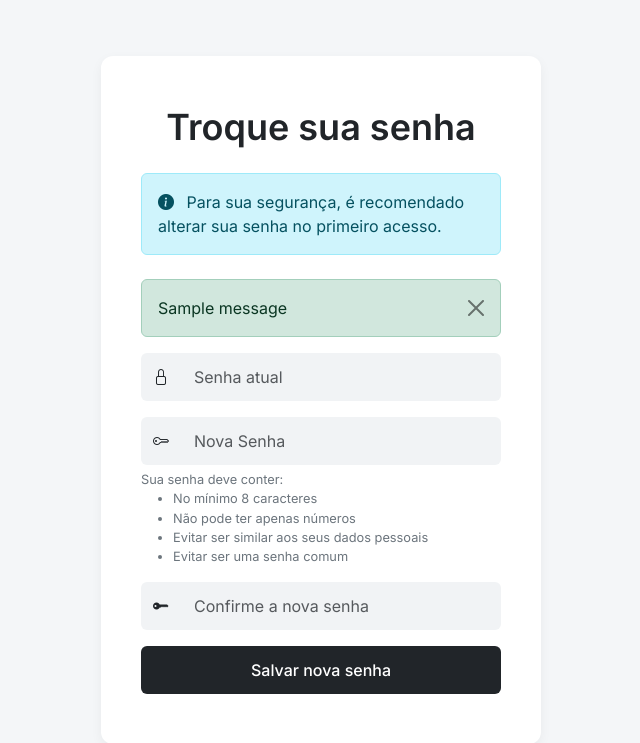
After one commit to gabriel-pagani/dashboards-control, a Django app: page /password-change/ in a window 1280 px wide. The commit adds this page. Shown: the top 743 px of the page, without its empty margins (319-959 px from the left). Run offline with Django 5.2, Linux system fonts and the light colour scheme; a user stored in the database is signed in; tables that the repository leaves empty hold one stand-in row (values such as "Sample post"); one stand-in notice (Sample message) is shown.

Commit message:
Adicionei uma tela para o usuário trocar de senha no primeiro login

```diff
--- /dev/null
+++ b/app/templates/auth/change_password.html
@@ -0,0 +1,100 @@
+{% extends 'base.html' %}
+{% load static %}
+
+{% block title %}Trocar Senha - Grupo SMI{% endblock %}
+
+{% block css %}
+<link href="{% static 'css/login.css' %}" rel="stylesheet">
+<style>
+    .password-help {
+        font-size: 0.8rem;
+        margin-top: 5px;
+        color: #6c757d;
+    }
+</style>
+{% endblock %}
+
+{% block content %}
+<div class="container">
+    <div class="login-container">
+        <h1 class="mb-4 text-center">Troque sua senha</h1>
+        <div class="alert alert-info mb-4" role="alert">
+            <i class="bi bi-info-circle-fill me-2"></i>
+            Para sua segurança, é recomendado alterar sua senha no primeiro acesso.
+        </div>
+
+        {% if messages %}
+        <div class="messages">
+            {% for message in messages %}
+            <div class="alert alert-{{ message.tags }} alert-dismissible fade show" role="alert">
+                {{ message }}
+                <button type="button" class="btn-close" data-bs-dismiss="alert" aria-label="Close"></button>
+            </div>
+            {% endfor %}
+        </div>
+        {% endif %}
+
+        <form method="post" novalidate>
+            {% csrf_token %}
+            <div class="mb-3">
+                <div class="input-group">
+                    <span class="input-group-text"><i class="bi bi-lock"></i></span>
+                    <input type="password" name="old_password" id="id_old_password" class="form-control" placeholder="Senha atual" required>
+                </div>
+                {% if form.old_password.errors %}
+                <div class="text-danger">
+                    {% for error in form.old_password.errors %}
+                    <small>{{ error }}</small>
+                    {% endfor %}
+                </div>
+                {% endif %}
+            </div>
+
+            <div class="mb-3">
+                <div class="input-group">
+                    <span class="input-group-text"><i class="bi bi-key"></i></span>
+                    <input type="password" name="new_password1" id="id_new_password1" class="form-control" placeholder="Nova Senha" required>
+                </div>
+                {% if form.new_password1.errors %}
+                <div class="text-danger">
+                    {% for error in form.new_password1.errors %}
+                    <small>{{ error }}</small>
+                    {% endfor %}
+                </div>
+                {% endif %}
+                <div class="password-help">
+                    <p class="m-0">Sua senha deve conter:</p>
+                    <ul>
+                        <li>No mínimo 8 caracteres</li>
+                        <li>Não pode ter apenas números</li>
+                        <li>Evitar ser similar aos seus dados pessoais</li>
+                        <li>Evitar ser uma senha comum</li>
+                    </ul>
+                </div>
+            </div>
+
+            <div class="mb-3">
+                <div class="input-group">
+                    <span class="input-group-text"><i class="bi bi-key-fill"></i></span>
+                    <input type="password" name="new_password2" id="id_new_password2" class="form-control" placeholder="Confirme a nova senha" required>
+                </div>
+                {% if form.new_password2.errors %}
+                <div class="text-danger">
+                    {% for error in form.new_password2.errors %}
+                    <small>{{ error }}</small>
+                    {% endfor %}
+                </div>
+                {% endif %}
+            </div>
+
+            <div class="d-grid">
+                <button type="submit" class="btn btn-dark">Salvar nova senha</button>
+            </div>
+        </form>
+    </div>
+</div>
+{% endblock %}
+
+{% block scripts %}
+<script src="https://cdn.jsdelivr.net/npm/bootstrap@5.3.0/dist/js/bootstrap.bundle.min.js"></script>
+{% endblock %}
--- a/app/urls.py
+++ b/app/urls.py
@@ -1,9 +1,10 @@
 from django.urls import path
-from app.views import login_view, home_view, logout_view
+from app.views import login_view, home_view, logout_view, change_password_view
 
 
 urlpatterns = [
     path('', home_view, name='home'),
     path('login/', login_view, name='login'),
     path('logout/', logout_view, name='logout'),
+    path('password-change/', change_password_view, name='password-change'),
 ]
--- a/app/views.py
+++ b/app/views.py
@@ -4,6 +4,9 @@ from .utils.metabase import generate_dashboard_url
 from .utils.acessos import get_dashboards_do_usuario
 from django.contrib.auth import authenticate, login, logout
 from django.views.decorators.cache import never_cache
+from django.contrib.auth import update_session_auth_hash
+from django.contrib.auth.forms import PasswordChangeForm
+from django.contrib import messages
 
 
 @never_cache
@@ -12,11 +15,16 @@ def login_view(request):
         username = request.POST.get('username')
         password = request.POST.get('password')
         user = authenticate(request, username=username, password=password)
-
-        if user is not None:
-            login(request, user)
-            return redirect('home')
-
+        try:
+            if not user.last_login:
+                login(request, user)
+                return redirect('password-change')
+            elif user:
+                login(request, user)
+                return redirect('home')
+        except:
+            messages.error(
+                request, 'Usuário ou senha incorretos. Tente novamente!')
     return render(request, 'auth/login.html')
 
 
@@ -45,3 +53,21 @@ def logout_view(request):
     response['Pragma'] = 'no-cache'
     response['Expires'] = '0'
     return response
+
+
+@never_cache
+@login_required
+def change_password_view(request):
+    if request.method == 'POST':
+        form = PasswordChangeForm(request.user, request.POST)
+        if form.is_valid():
+            user = form.save()
+            update_session_auth_hash(request, user)
+            messages.success(request, 'Sua senha foi alterada com sucesso!')
+            return redirect('logout')
+    else:
+        form = PasswordChangeForm(request.user)
+
+    return render(request, 'auth/change_password.html', {
+        'form': form,
+    })
```
Also changed, not shown: app/static/js/login.js (deleted, +0 -14 lines), app/templates/auth/login.html (+14 -7 lines).
